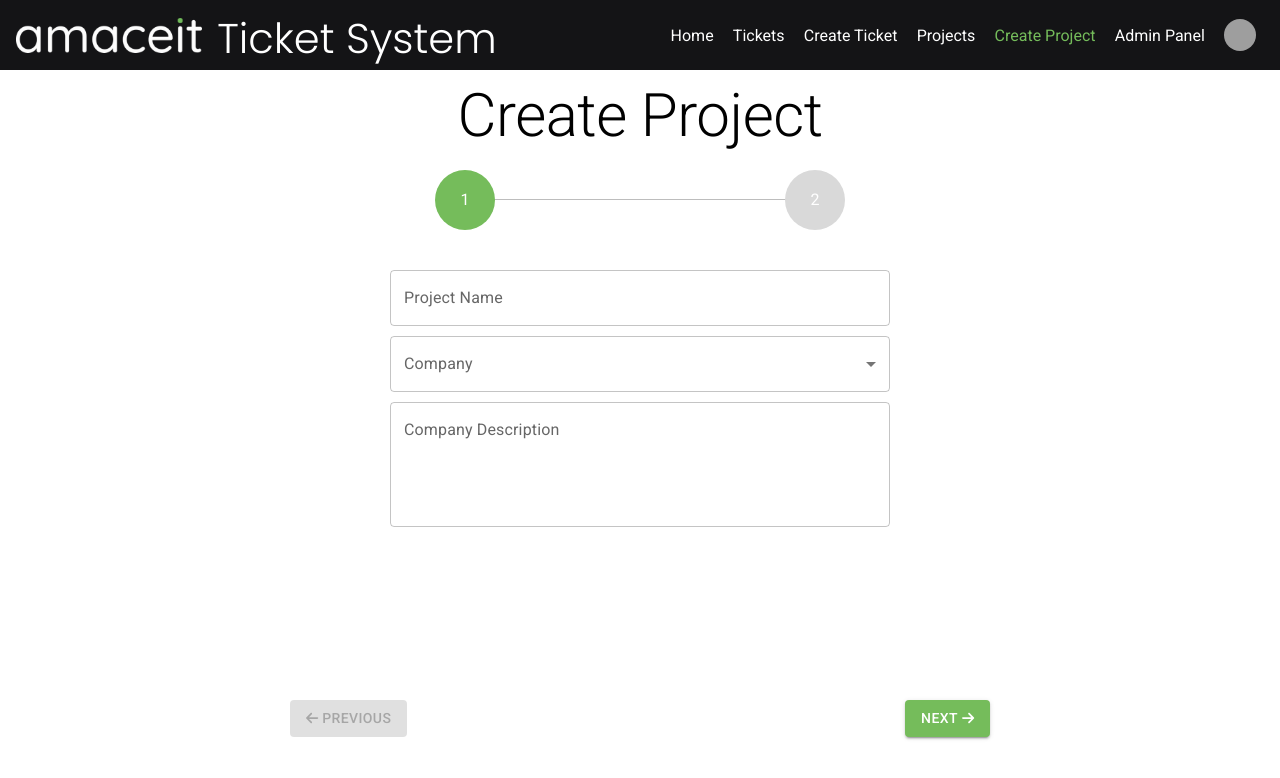
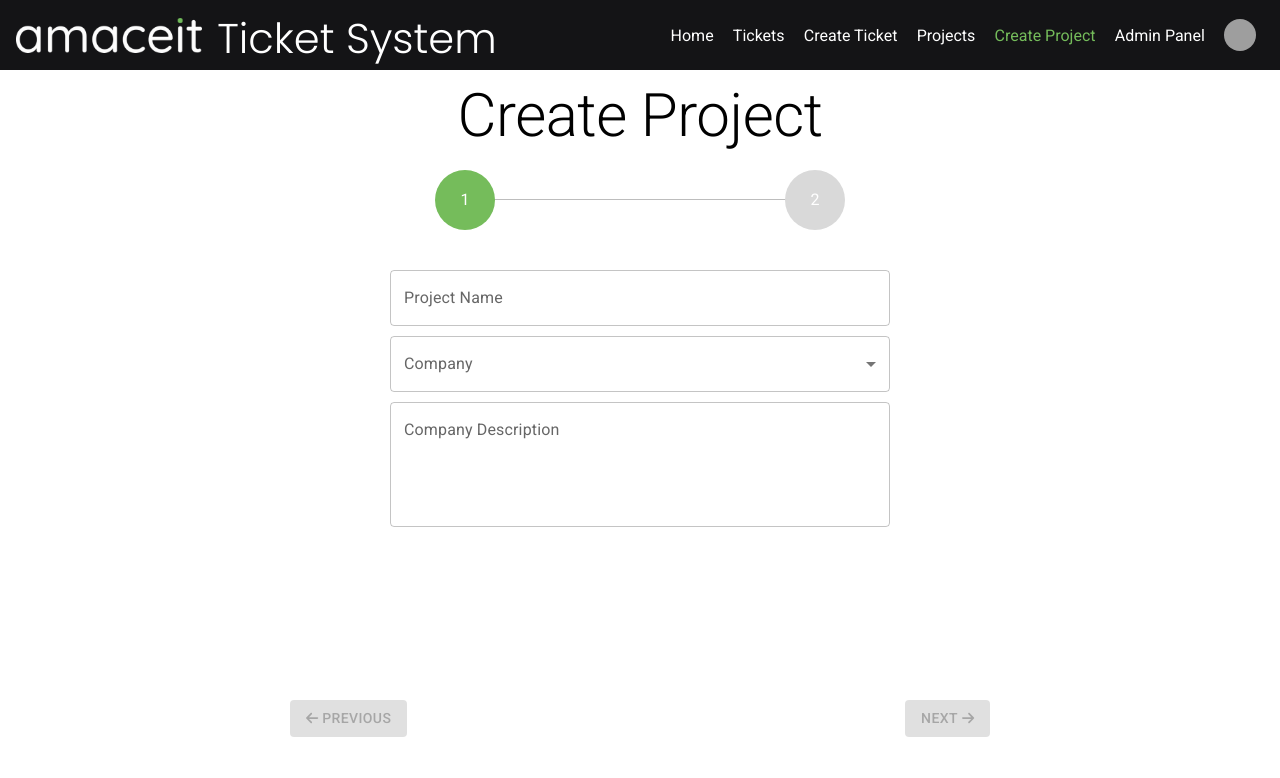
Before and after one commit to CasperKristiansson/Thesis----Cloud-Computing-Pricing-and-Deployment-Efforts, a React (Create React App) app: page /create-project in a window 1280 px wide. Shown: the top 778 px of the page. Built offline with nearby package versions, Linux system fonts and the light colour scheme; grey boxes are pictures that could not be loaded.

Commit message:
check condition struct

```diff
--- a/src/Models/CreateProject.ts
+++ b/src/Models/CreateProject.ts
@@ -2,4 +2,5 @@ export interface CreateProject {
     name: string;
     description: string;
     associatedCompany: string;
+    missingFields: string[];
 }
--- a/src/Pages/CreateProject/ChildComponents/StepOne.tsx
+++ b/src/Pages/CreateProject/ChildComponents/StepOne.tsx
@@ -2,9 +2,9 @@ import { Theme } from '../../../Styling/Theme';
 import { createUseStyles } from 'react-jss';
 import { FormControl, InputLabel, MenuItem, Select, TextField } from '@mui/material';
 import { useSelector } from 'react-redux';
-import { getCreateProjectAssociatedCompany, getCreateProjectDescription, getCreateProjectName } from '../../../Redux/Selectors';
 import { AppDispatch } from '../../../store';
 import { SET_CREATE_PROJECT_ASSOCIATED_COMPANY, SET_CREATE_PROJECT_DESCRIPTION, SET_CREATE_PROJECT_NAME } from '../../../Redux/Actions';
+import { getCreateProjectAssociatedCompany, getCreateProjectDescription, getCreateProjectName } from '../../../Redux/Selectors';
 
 const useStyles = createUseStyles((theme: Theme) => {
   return {
--- a/src/Pages/CreateProject/CreateProject.tsx
+++ b/src/Pages/CreateProject/CreateProject.tsx
@@ -11,6 +11,8 @@ import { StepOne } from './ChildComponents/StepOne';
 import { AppDispatch } from '../../store';
 import { createUseStyles } from 'react-jss';
 import { Theme } from '../../Styling/Theme';
+import { useSelector } from 'react-redux';
+import { getCreateProject } from '../../Redux/Selectors';
 
 const useStyles = createUseStyles((theme: Theme) => {
 	return {
@@ -25,6 +27,7 @@ const useStyles = createUseStyles((theme: Theme) => {
 
 export const CreateProject: React.FC<{dispatch: AppDispatch}> = ({ dispatch }) => {
 	const [currentStep, setCurrentStep] = useState(0);
+	const createProject = useSelector(getCreateProject);
 
 	const classes = useStyles();
 
@@ -33,8 +36,16 @@ export const CreateProject: React.FC<{dispatch: AppDispatch}> = ({ dispatch }) =
 			case 0:
 				return <StepOne dispatch={dispatch} />
 			case 1:
-				// return <StepTwo />
 				<></>
+		}
+	}
+
+	const getCondition = () => {
+		switch(currentStep) {
+			case 0:
+				return createProject.name && createProject.associatedCompany && createProject.description;
+			case 1:
+				return true;
 		}
 	}
 
@@ -72,6 +83,7 @@ export const CreateProject: React.FC<{dispatch: AppDispatch}> = ({ dispatch }) =
 						onClick={() => {
 							setCurrentStep(currentStep+1)
 						}}
+						disabled={!getCondition()}
 					>
 						{currentStep === 1 ? "Create" : "Next"}&nbsp;
 						<FontAwesomeIcon icon={faArrowRight} />
--- a/src/Redux/Selectors.ts
+++ b/src/Redux/Selectors.ts
@@ -3,6 +3,7 @@ import { State } from "./Reducer";
 export const getOperationInProgress = (state: State) => state.operationInProgress;
 export const getInLineOperationInProgress = (state: State) => state.inLineOperationInProgress;
 
+export const getCreateProject = (state: State) => state.createProject;
 export const getCreateProjectName = (state: State) => state.createProject.name;
 export const getCreateProjectDescription = (state: State) => state.createProject.description;
 export const getCreateProjectAssociatedCompany = (state: State) => state.createProject.associatedCompany;
```
